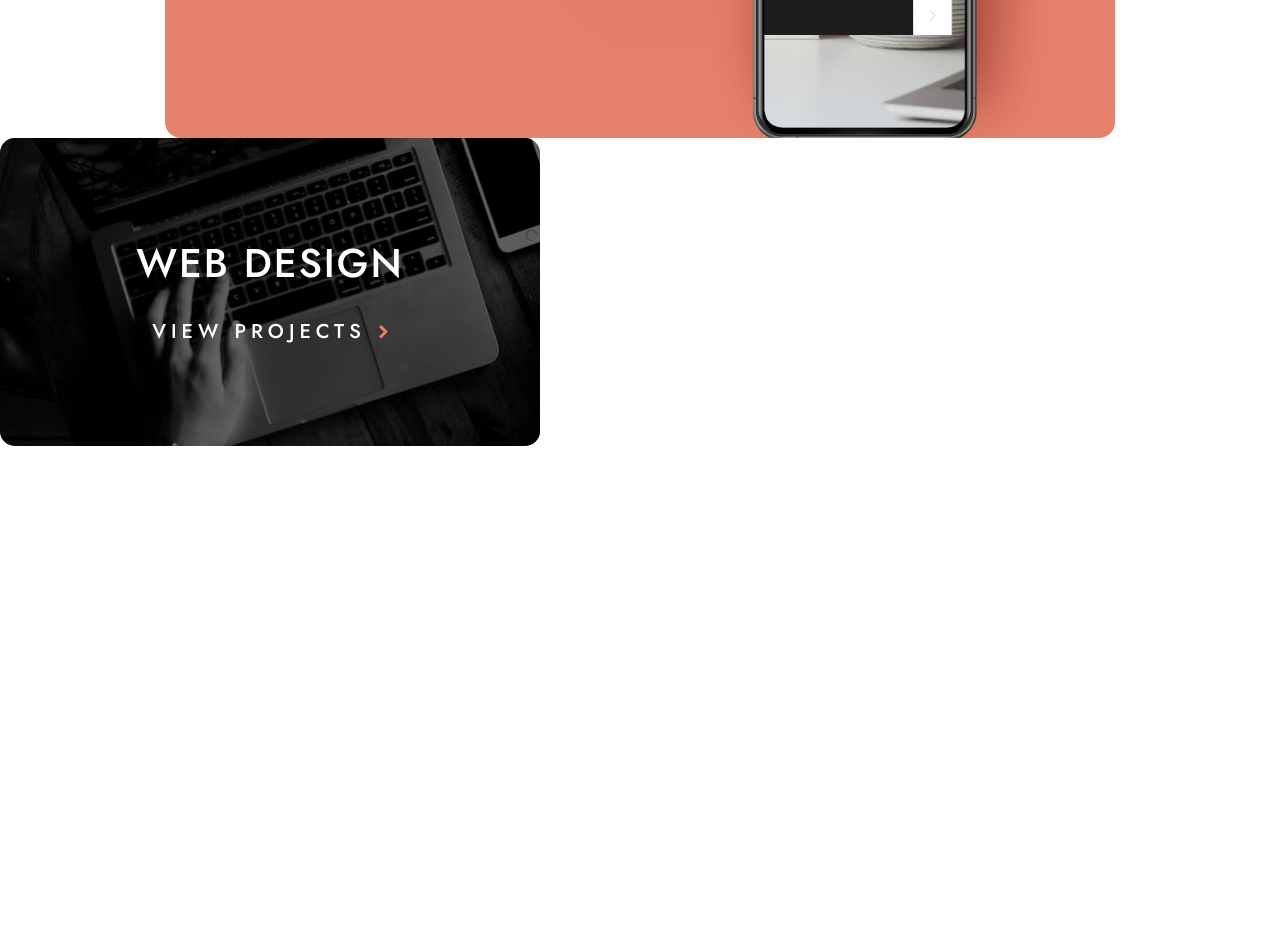
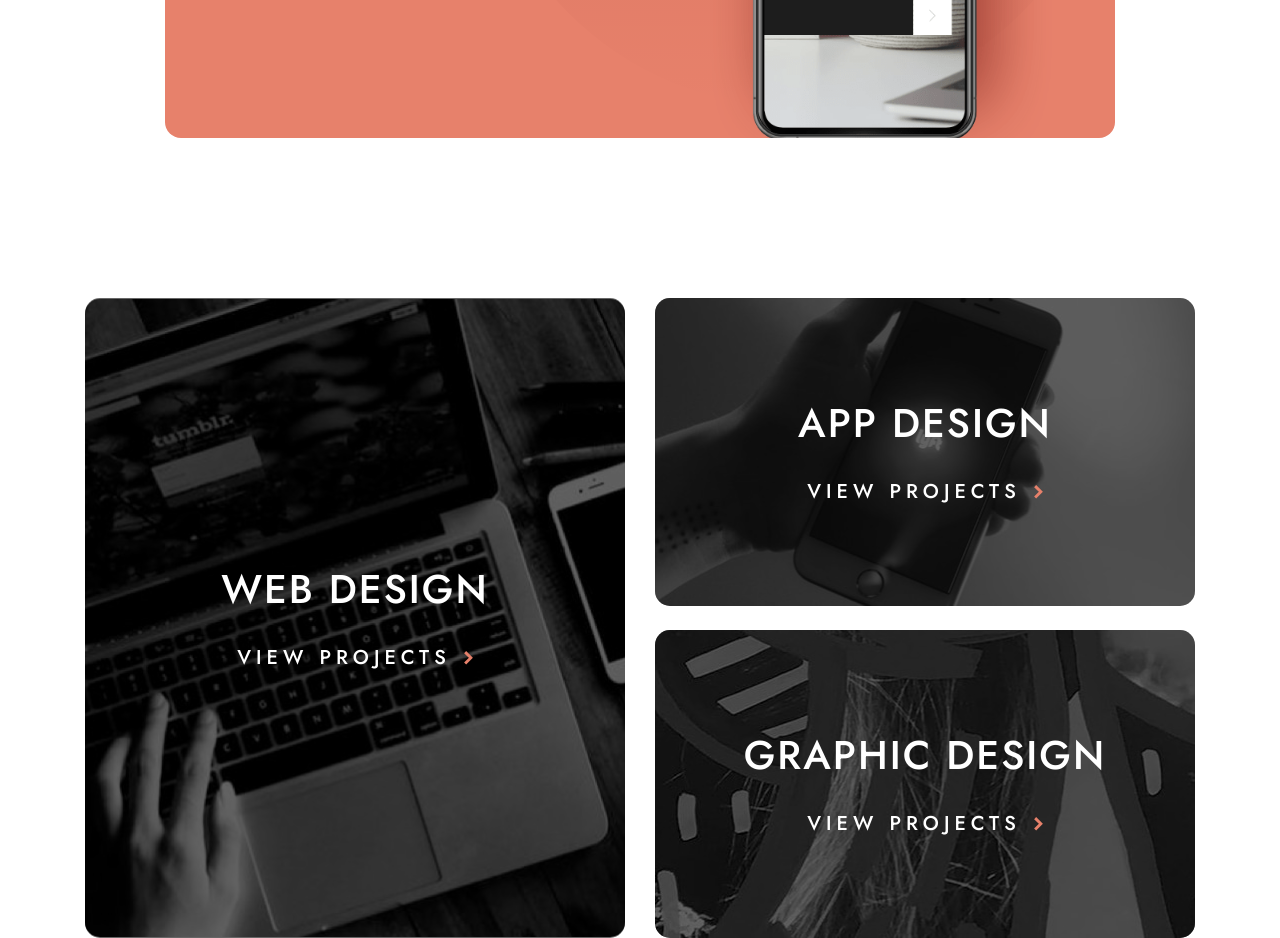
Before and after one commit to GustavoJuvino/designo-multi-page-website, a Next.js app: page / in a window 1280 px wide. Shown: the part 720-1658 px from the top of the page. Before the commit the page ends 1166 px from the top, so only its background shows below. Built offline with nearby package versions, Linux system fonts and the light colour scheme.

Commit message:
Building cards in Home

```diff
--- a/src/app/components/Projects.tsx
+++ b/src/app/components/Projects.tsx
@@ -5,19 +5,26 @@ interface ProjectsProps {
     web?: boolean;
     app?: boolean;
     graphic?: boolean;
-    xl?: boolean
+    webXL?: boolean
 }
+
+let srcImg = "";
 
 const Projects: React.FC<ProjectsProps> = ({
     web,
     app,
     graphic,
-    xl
+    webXL
 }) => {
+
+    if(web) srcImg = "web-design-small"
+    else if(webXL) srcImg = "web-design-large"
+    else if(app) srcImg = "app-design"
+    else if (graphic) srcImg = "graphic-design";
 
     return (
         <div className={`
-                ${xl && "h-[640px]"}
+                ${webXL && "h-[640px]"}
                 w-[540px]
                 h-[308px]
                 flex
@@ -27,11 +34,17 @@ const Projects: React.FC<ProjectsProps> = ({
                 rounded-[15px]
                 text-4xl
                 text-white
+                cursor-pointer
             `}
         >
-            <p className="z-50">{web && "WEB DESIGN"}</p>
+            <h1 className="z-50">
+                {web && "WEB DESIGN"}
+                {webXL && "WEB DESIGN"}
+                {app && "APP DESIGN"}
+                {graphic && "GRAPHIC DESIGN"}
+            </h1>
             <div className="flex items-center mt-8 z-50">
-                <p className="text-xl cursor-pointer">
+                <p className="text-xl hover:underline">
                     VIEW PROJECTS
                 </p>
                 <Image
@@ -46,19 +59,30 @@ const Projects: React.FC<ProjectsProps> = ({
                 width={540}
                 height={308}
                 alt="card-image"
-                src="/assets/home/image-web-design-small.jpg"
-                className="absolute z-[-1] rounded-[15px]"
+                src={`/assets/home/image-${srcImg}.jpg`}
+                className={`
+                    absolute
+                    z-[-1]
+                    rounded-[15px]
+                    hover:bg-light-peach
+                    hover:opacity-80
+                    object-cover
+                `}
             />
             <div
-                className="
+                className={`
+                        ${webXL ? "h-[640px]" : "h-[308px]"}
                         w-[540px]
-                    h-[308px]
                         absolute
                         bg-[#000000]
                         rounded-[15px]
                         opacity-60
                         z-40
-                "
+                        duration-300
+                        hover:bg-light-peach
+                        hover:opacity-80
+                    `
+                }
             />
         </div>
     )
--- a/src/app/page.tsx
+++ b/src/app/page.tsx
@@ -5,7 +5,26 @@ export default function Home() {
   return (
     <main>
       <HomeContainer />
-      <Projects web={true} />
+      <div className="
+          flex
+          max-xl:flex-col
+          justify-center
+          mt-[160px]
+        "
+      >
+        <div className="max-xl:hidden">
+          <Projects webXL={true} />
+        </div>
+        <div className="xl:hidden">
+          <Projects web={true} />
+        </div>
+        <div className="xl:ml-[30px]">
+          <Projects app={true} />
+          <div className="pt-[24px]">
+            <Projects graphic={true} />
+          </div>
+        </div>
+      </div>
     </main>
   )
 };
```
Lines whose indentation alone changed are shown as unchanged.
